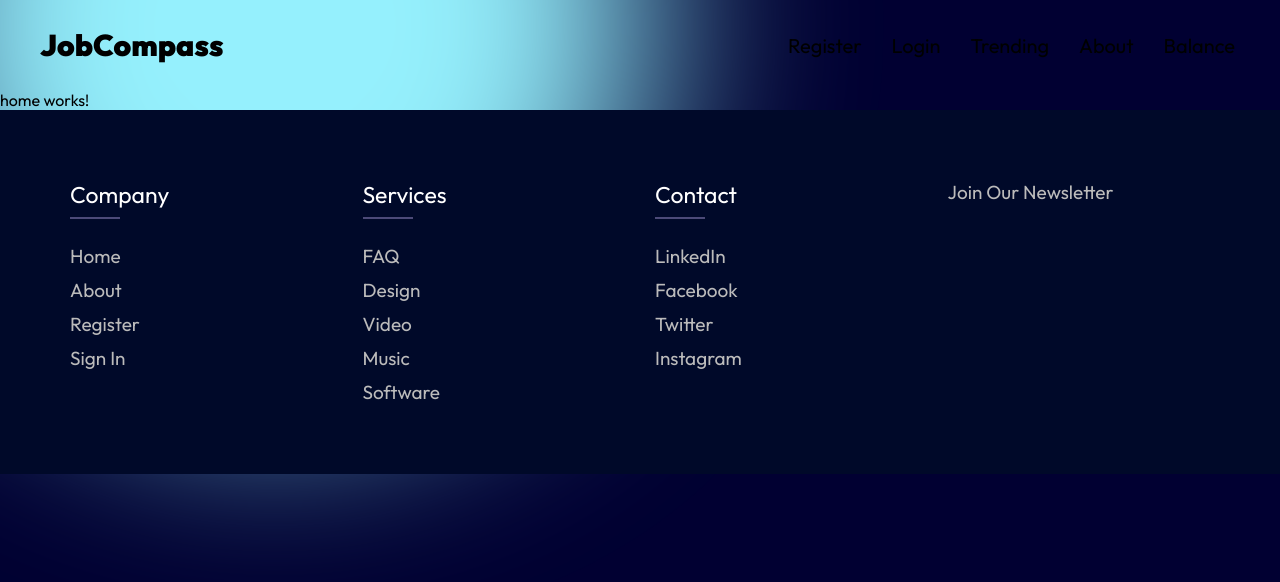
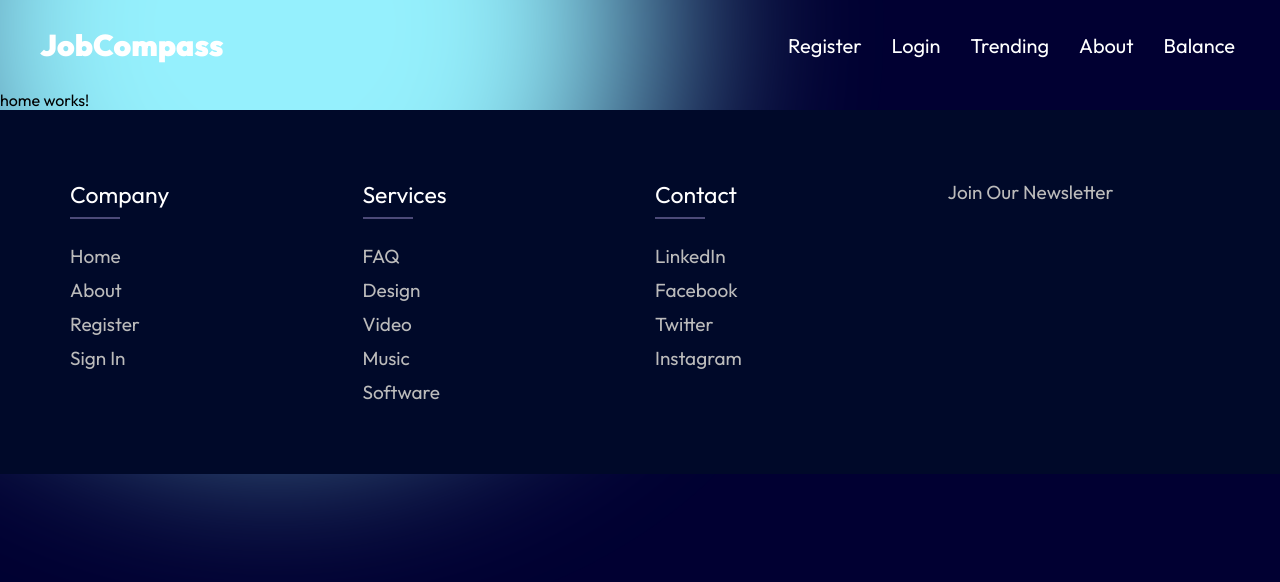
Before and after one commit to zsiza/JobCompass, an Angular app in the folder Angular/JobCompass/: page / in a window 1280 px wide. Shown: the top 582 px of the page. Built offline with nearby package versions, Linux system fonts and the light colour scheme.

Commit message:
Szöveg színének  módosítása

```diff
--- a/Angular/JobCompass/src/app/sharepage/navbar/navbar.component.css
+++ b/Angular/JobCompass/src/app/sharepage/navbar/navbar.component.css
@@ -3,8 +3,9 @@
   display: flex;
   justify-content: space-between;
   align-items: center;
-  width: 100%;
+  max-width: 1920px;
   height: 90px;
+  margin:auto
   }
   .links{
     align-items: center;
@@ -23,7 +24,7 @@
   }
    a{
     text-decoration: none;
-    color: black;
+    color: white;
     font-family: "Outfit";
     font-size: 20px;
   }
```
